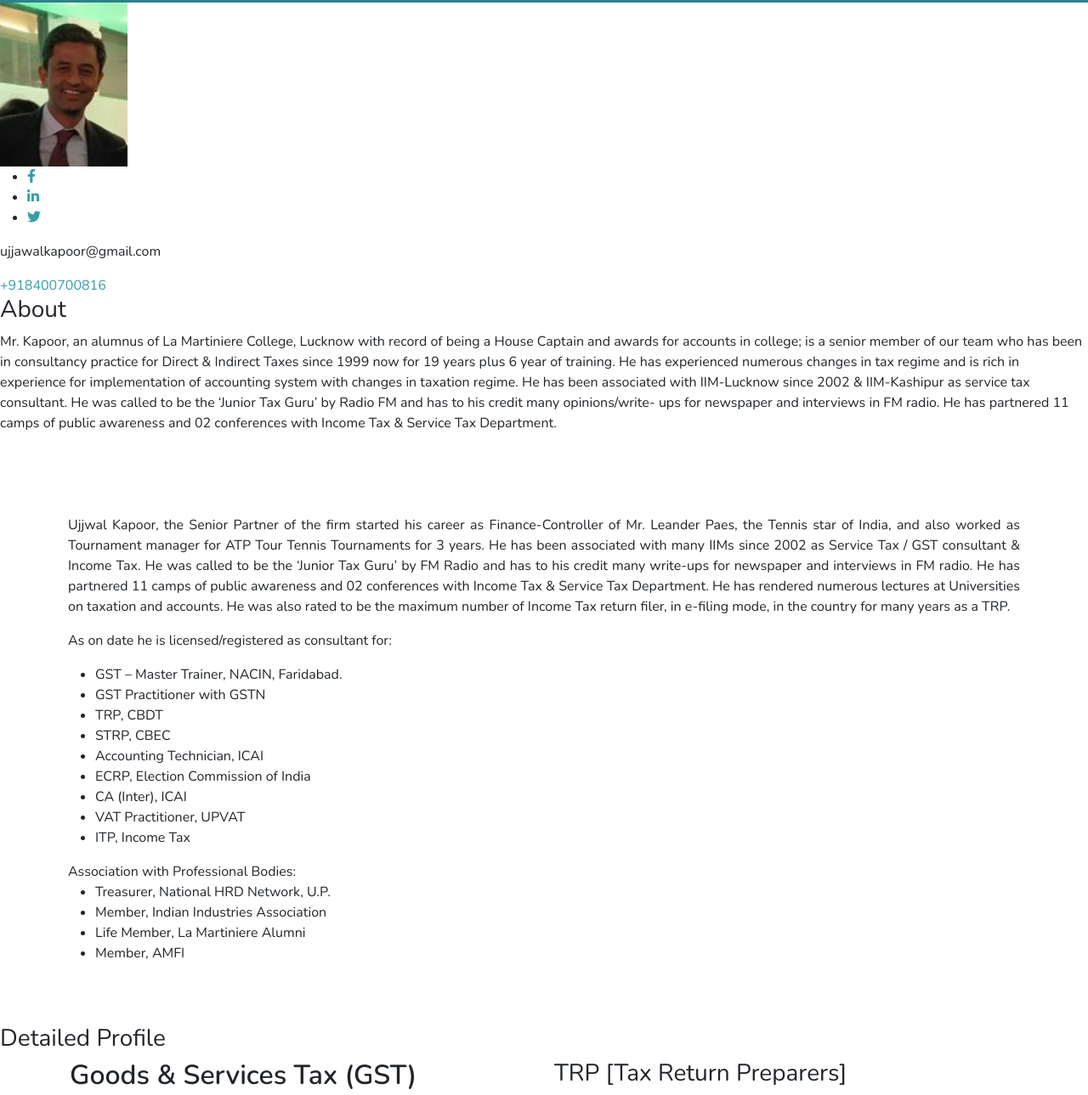
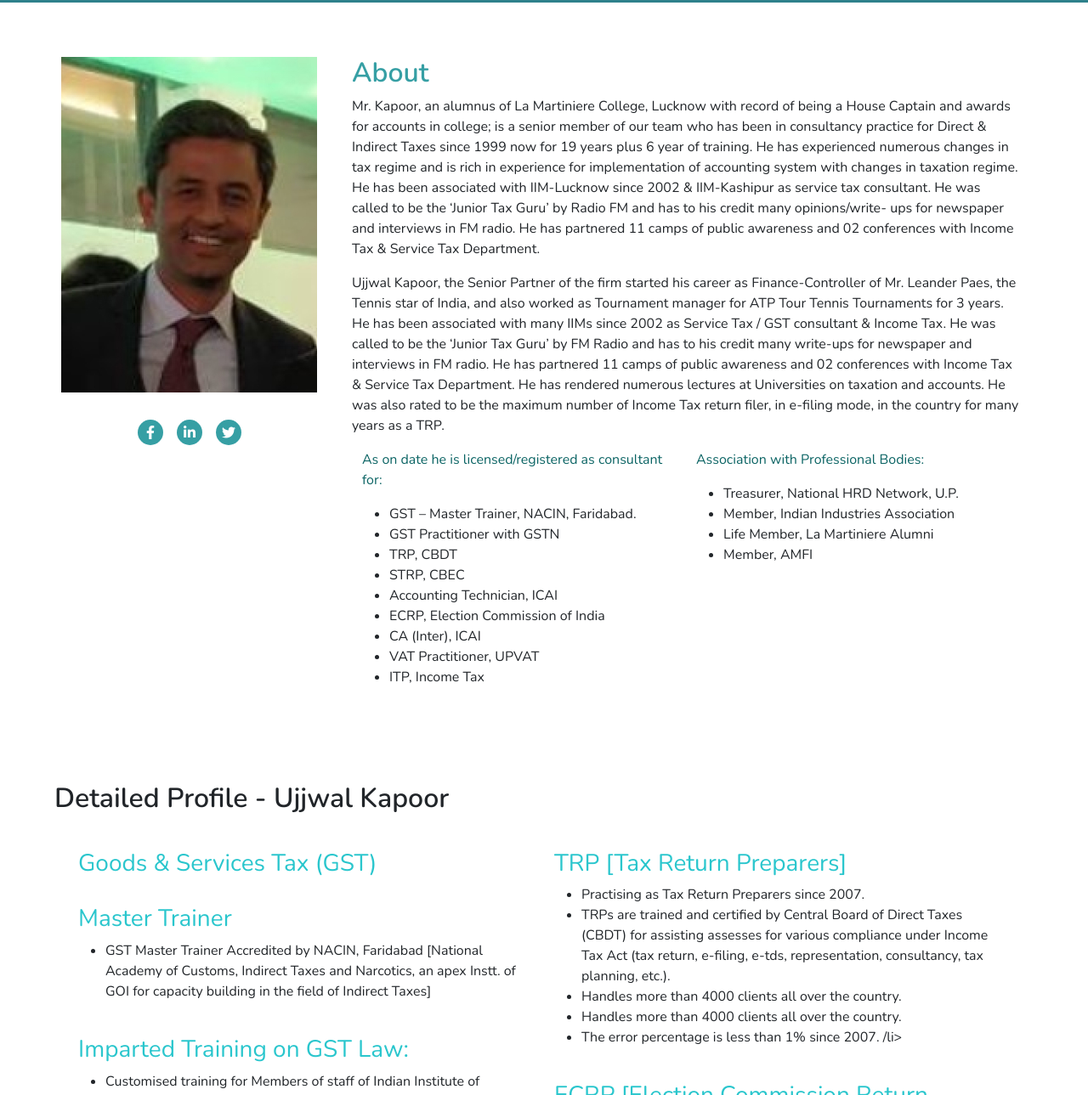
Before and after one commit to luffylovesmeat/ujjwal-kapoor-consultancy-website, a plain HTML site: page ujjwal.html in a window 1280 px wide. Shown: the part 309-1598 px from the top of the page at 85% size. Drawn offline with nearby package versions, Linux system fonts and the light colour scheme; animation ran at ten frames a second.

Commit message:
created css for ujjwal page

```diff
--- a/css/style.scss
+++ b/css/style.scss
@@ -517,6 +517,10 @@
   }
 }
 
+.btn-makeover {
+  border: 1px solid $default-color;
+  color: $default-color;
+}
 //* Contact Styles
 .contact2 {
   color: #8d97ad;
@@ -665,6 +669,14 @@
   padding: 2rem 0 2rem;
 }
 
+.desclaimer {
+  padding: 2rem 0 2rem;
+  margin-bottom: 1rem;
+}
+
+strong {
+  color: #0E494B;
+}
 // .row {
 //   width: 100%;
 //   margin: 0;
@@ -739,6 +751,91 @@
   margin-top: 2rem;
   width: 359px;
 }
+
+//* Ujjwal styles
+.ujjwal-bio {
+  position: relative;
+  .bio-container {
+    padding : 2rem ;
+    margin: 2rem;
+    display: flex;
+    .bio-info-1 {
+      padding-left: 0.5rem;
+      padding-right: 0.5rem;
+      width: 50%;
+      justify-content: center;
+
+      .social-icons {
+        margin-top: 2rem;
+        list-style: none;
+        display: flex;
+        justify-content: center;
+        padding: 0;
+        li {
+          margin: 0 0.5rem;
+          a {
+            display: block;
+            width: 30px;
+            height: 30px;
+            border-radius: 50%;
+            background-color: $default-color;
+            @include flexContent(row);
+            i {
+              color: #fff;
+            }
+            &:hover {
+              background-color: #5eb2b7;
+            }
+          }
+        }
+      }
+
+    }
+    .bio-info-2 {
+        padding-left: 2rem;
+        padding-right: 1rem;
+       h2 {
+         color: $default-color;
+
+       }
+       .col-sm {
+         p {
+            color: #0b6464;
+         }
+       }
+      }
+    }
+
+  .ujjwal-detail-info {
+    margin: 2rem 0;
+    h2 {
+      margin-top: 4rem;
+      margin-left: 4rem;
+    }
+    .container {
+      padding: 0;
+      margin: 0;
+    }
+    .row {
+      width: 100vw;
+      margin: 0;
+      padding: 2rem 5rem 5rem 5rem;
+      @include initPadding(var(--sidePadding));
+      h2 {
+        color: $default-color;
+      }
+      h3
+      {
+        color: #2AC6CD;
+      }
+
+
+    }
+   }
+
+
+
+  }
 
 
 //* footer styles
--- a/ujjwal.html
+++ b/ujjwal.html
@@ -76,11 +76,12 @@
       <h1>Ujjwal Kapoor</h1>
     </div>
   </section>
-  <section class="main-ujjwal-bio">
-    <div class="ujjwal-two-fifth">
-      <div class="team-box-1 team-box">
-        <div class="team-imgs">
-          <img src="./images/U1.jpg" alt="Ujjwal Kapoor img" />
+  <section class="main-bio">
+    <div class="ujjwal-bio">
+      <div class="bio-container">
+        <div class="bio-info-1">
+          <img src="./images/Ujjwal Photo.jpg" alt="Ujjwal Kapoor img" />
+
           <ul class="social-icons">
             <li>
               <a href=""><i class="fab fa-facebook-f"></i></a>
@@ -92,11 +93,10 @@
               <a href=""><i class="fab fa-twitter"></i></a>
             </li>
           </ul>
-          <p>ujjawalkapoor@gmail.com</p>
-          <a href="tel:+918400700816">+918400700816</a>
+
         </div>
-        <div class="ujjwal-info-three-fifth">
-          <h3>About</h3>
+        <div class="bio-info-2">
+          <h2>About</h2>
           <p>
             Mr. Kapoor, an alumnus of La Martiniere College, Lucknow with
             record of being a House Captain and awards for accounts in
@@ -112,9 +112,6 @@
             has partnered 11 camps of public awareness and 02 conferences
             with Income Tax &amp; Service Tax Department.
           </p>
-
-        </div>
-        <div class="more-info">
           <p>Ujjwal Kapoor, the Senior Partner of the firm started his career as Finance-Controller of Mr. Leander Paes,
             the Tennis star of India, and also worked as Tournament manager for ATP Tour Tennis Tournaments for 3 years.
 
@@ -130,6 +127,9 @@
             He was also rated to be the maximum number of Income Tax return filer, in e-filing mode, in the country for
             many years as a TRP.
           </p>
+          <div class="container">
+            <div class="row">
+              <div class="col-sm">
                 <p>As on date he is licensed/registered as consultant for:
                   <ul>
                     <li>GST – Master Trainer, NACIN, Faridabad.</li>
@@ -143,24 +143,30 @@
                     <li>ITP, Income Tax</li>
                   </ul>
 
-
-            Association with Professional Bodies:
+              </div>
+              <div class="col-sm">
+                <p>Association with Professional Bodies:</p>
                 <ul>
                   <li>Treasurer, National HRD Network, U.P.</li>
                   <li>Member, Indian Industries Association</li>
                   <li>Life Member, La Martiniere Alumni</li>
                   <li>Member, AMFI</li>
                 </ul>
+              </div>
+            </div>
+          </div>
 
-          </p>
+
+
+        </div>
       </div>
       <div class="ujjwal-detail-info">
-          <h3>Detailed Profile</h3>
+        <h2>Detailed Profile - Ujjwal Kapoor</h2>
         <div class="container">
           <div class="row">
             <div class="col-sm">
-                <h2>Goods & Services Tax (GST)
-                </h2><br>
+              <h3>Goods & Services Tax (GST)
+              </h3><br>
 
               <h3>Master Trainer
               </h3>
@@ -321,7 +327,6 @@
         </div>
       </div>
     </div>
-    </div>
   </section>
 
   <footer id="footer">
```
Also changed, not shown: aboutUs.html (+2 -2 lines), experience.html (+2 -2 lines), css/style.css, css/style.min.css, images/Ujjwal Photo.jpg (added), 2 other files. Lines whose indentation alone changed are shown as unchanged.
